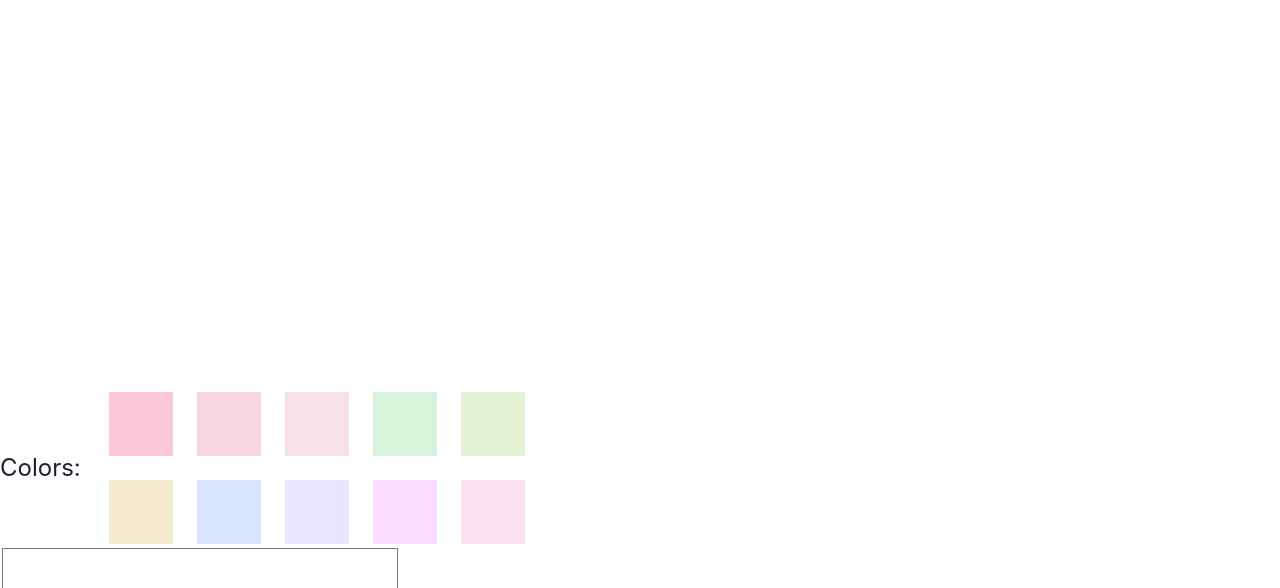
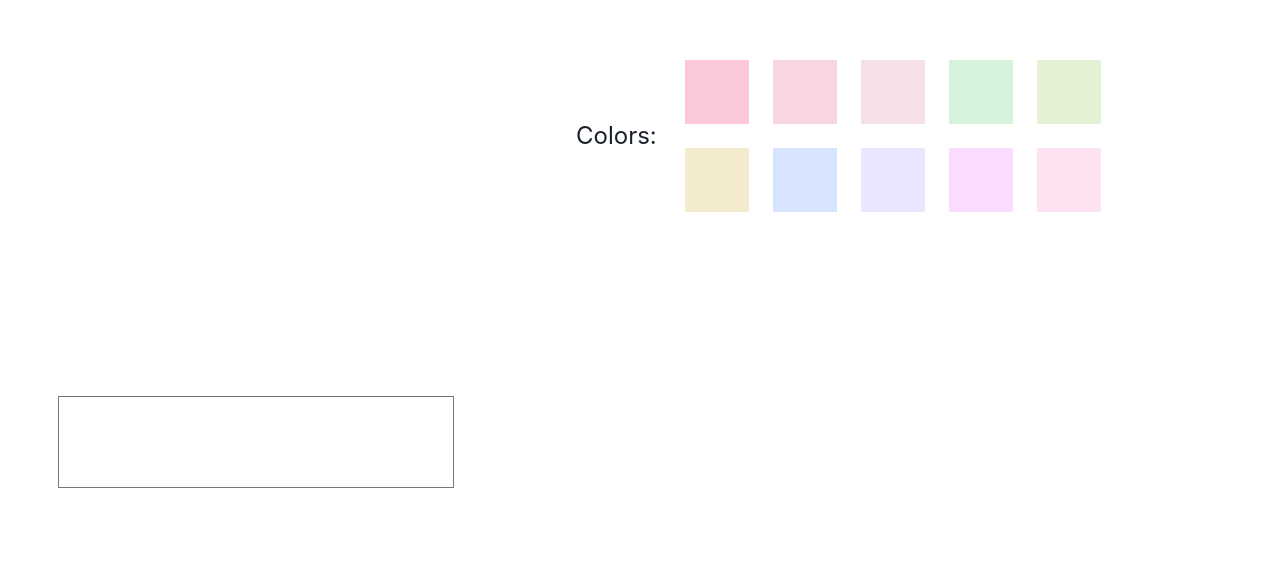
Before and after one commit to alimukhtar53/swatchr, a React (Vite) app: page / in a window 1280 px wide. Shown: the part 120-708 px from the top of the page. Built offline with nearby package versions, Linux system fonts and the light colour scheme.

Commit message:
Implement container

```diff
--- a/src/App.tsx
+++ b/src/App.tsx
@@ -1,6 +1,6 @@
 import { useState } from "react";
 import SvgData from "./components/SvgData";
-import { Box, HStack, Text, Input, Grid } from "@chakra-ui/react";
+import { Box, Container, HStack, Input, VStack } from "@chakra-ui/react";
 import Swatches from "./components/Swatches";
 
 function App() {
@@ -10,9 +10,14 @@ function App() {
     setColor(e.target.value);
   };
   return (
-    <>
+    <VStack className="container">
+      <Container maxW="1200px">
+        <HStack>
+          <Box maxW={"512px"}>
             <SvgData color={color} width={512} height={512}></SvgData>
+          </Box>
           <Swatches />
+        </HStack>
         <Input
           width={"400px"}
           height={"100px"}
@@ -22,7 +27,8 @@ function App() {
           value={color}
           onChange={onColorChangeHandler}
         ></Input>
-    </>
+      </Container>
+    </VStack>
   );
 }
 
```
Lines whose indentation alone changed are shown as unchanged.
